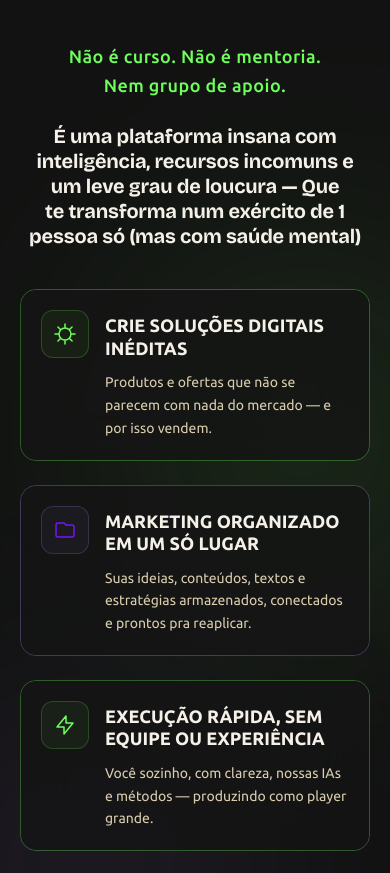
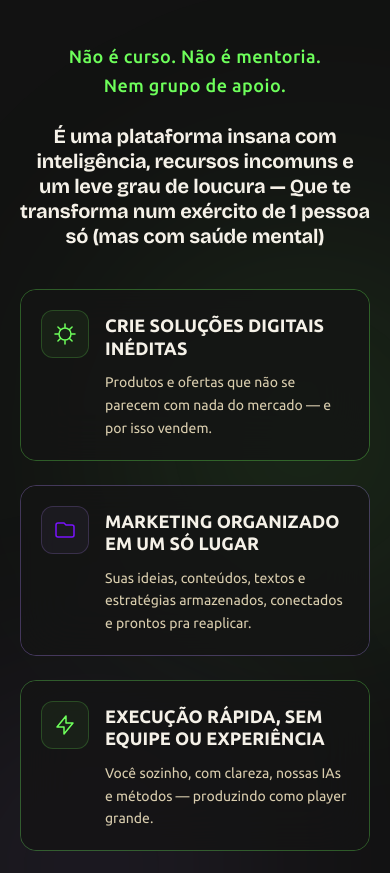
Before and after one commit to pedronalis/oi-landing-rito, a Next.js app: page /c in a window 390 px wide. Shown: the part 820-1693 px from the top of the page. Built offline with nearby package versions, Linux system fonts and the light colour scheme.

Commit message:
fix: padding mobile

```diff
--- a/src/components/landing/sections/PlatformJourneyC.tsx
+++ b/src/components/landing/sections/PlatformJourneyC.tsx
@@ -183,11 +183,11 @@ export function PlatformJourneyC({ title, description, features }: PlatformJourn
                                         — Que te transforma num exército de 1 pessoa<br />
                                         só (mas com saúde mental)
                                     </span>
-                                    <span className="md:hidden whitespace-nowrap block overflow-x-visible">
-                                        É uma plataforma insana com<br />
-                                        inteligência, recursos incomuns e<br />
-                                        um leve grau de loucura — Que<br />
-                                        te transforma num exército de 1<br />
+                                    <span className="md:hidden">
+                                        É uma plataforma insana com
+                                        inteligência, recursos incomuns e
+                                        um leve grau de loucura — Que
+                                        te transforma num exército de 1
                                         pessoa só (mas com saúde mental)
                                     </span>
                                 </>
```
